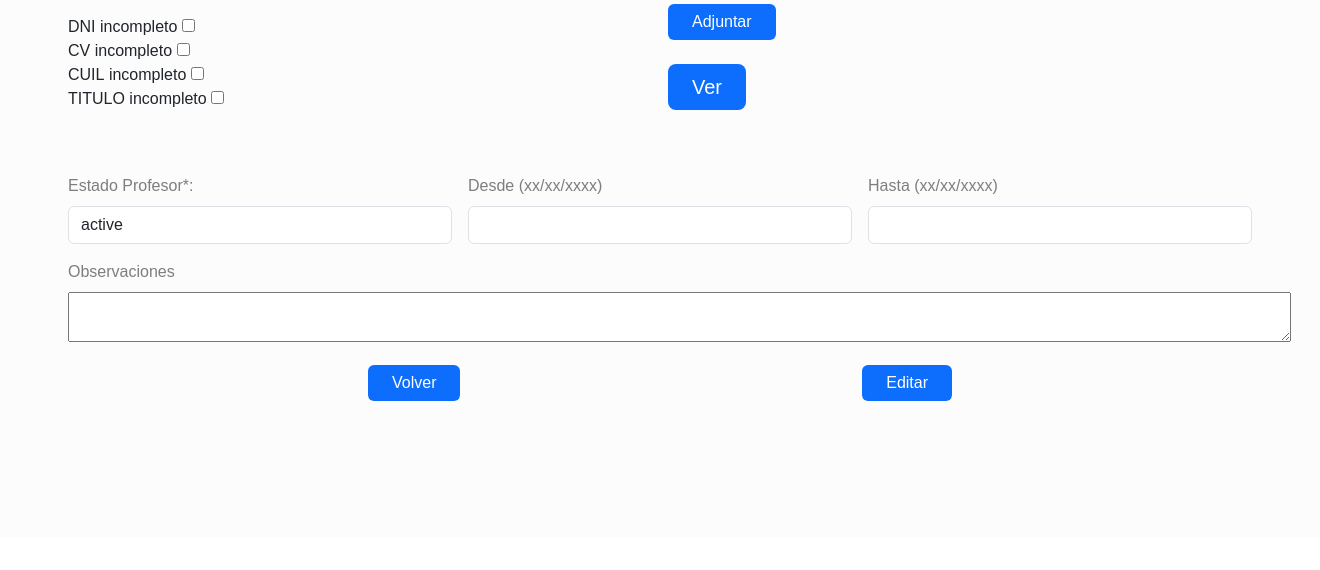
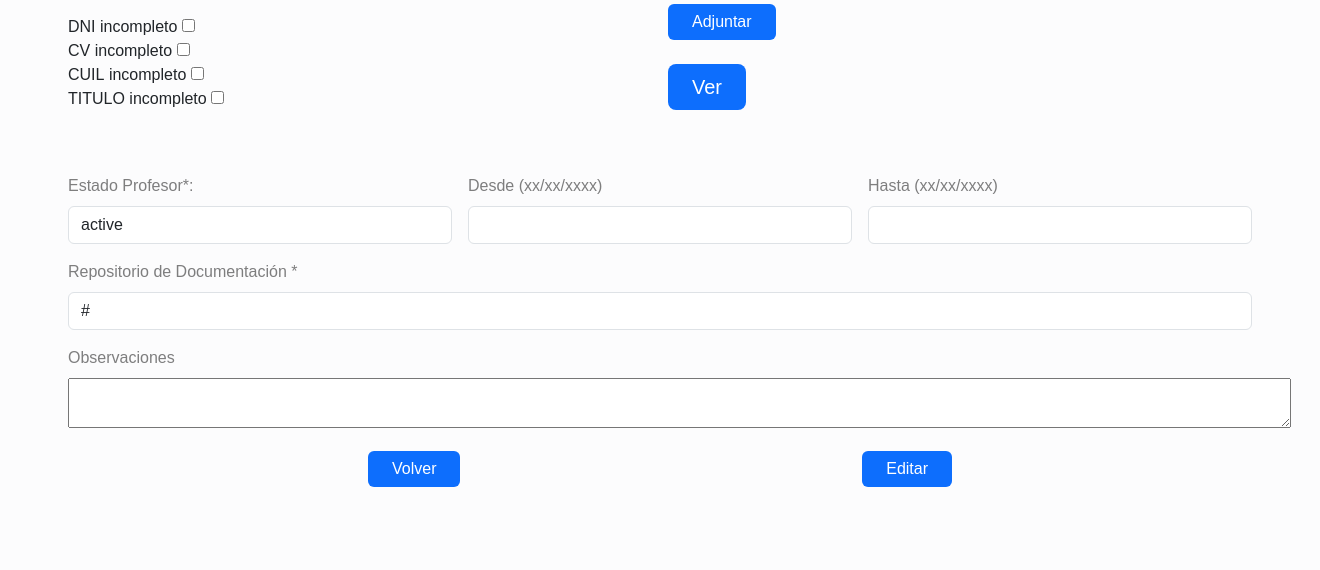
Before and after one commit to Cipolla95/gestor-estudiantil, a PHP site: page /edicionpersonal.php?id_personal=1 in a window 1320 px wide. Shown: the part 2143-2713 px from the top of the page. Before the commit the page ends 2544 px from the top, so only its background shows below. Run offline with PHP 8.4, Linux system fonts and the light colour scheme; tables that the repository leaves empty or names only in its code hold one stand-in row (values such as "Sample post"); data that the repository does not hold is empty.

Commit message:
modificacion edicion personal url_drive

```diff
--- a/edicionpersonal.php
+++ b/edicionpersonal.php
@@ -102,6 +102,9 @@
             $CUILchecked = isset($_POST['check_cuil']) ? 1 : 0;
             $CVchecked = isset($_POST['check_cv']) ? 1 : 0;
             $TITchecked = isset($_POST['check_tit']) ? 1 : 0;
+
+            $url_drive = strtoupper($_POST['repositorio_documentacion']);
+
          //Sentencia SQL para insertar los datos
 
          $sql = "UPDATE personal SET
@@ -149,13 +152,14 @@
         DNIchecked=?,
         CUILchecked=?,
         CVchecked=?,
-        TITchecked=? WHERE id_personal=?";
+        TITchecked=?,
+        url_drive=? WHERE id_personal=?";
     }
     $stmt = $conn->prepare($sql);
 
     // Contar los parámetros y ajustar la cadena de tipos
     $stmt->bind_param(
-        "ssssssissssssssisssiissssississssissssissiiiii",
+        "ssssssissssssssisssiissssississssissssissiiiiis",
         $rol_personal,
         $nombre_usuario,
         $password_usuario,
@@ -201,6 +205,7 @@
         $CUILchecked,
         $CVchecked,
         $TITchecked,
+        $url_drive,
         $id_personal // Pasar el id_personal al final
     );
 
@@ -594,6 +599,13 @@
                                 <label class="form-label text-black-50" for="hasta">Hasta (xx/xx/xxxx)</label>
                                 <input class="form-control" type="text" name="hasta" id="hasta">
                             </div>
+
+                            <div class="col-md-12 checks position-relative">
+                                <label class="form-label text-black-50" for="repositorio_documentacion">Repositorio de Documentación *</label>
+                                <input type="text" class="form-control" id="repositorio_documentacion" value="<?= $row['url_drive'] ?>" name="repositorio_documentacion" placeholder="Repositorio de Documentación"/>
+                            </div>
+
+
                             <!--Fin Situación laboral-->
                             <!--Observaciones-->
                             <div class="col-md-12 position-relative">
```
